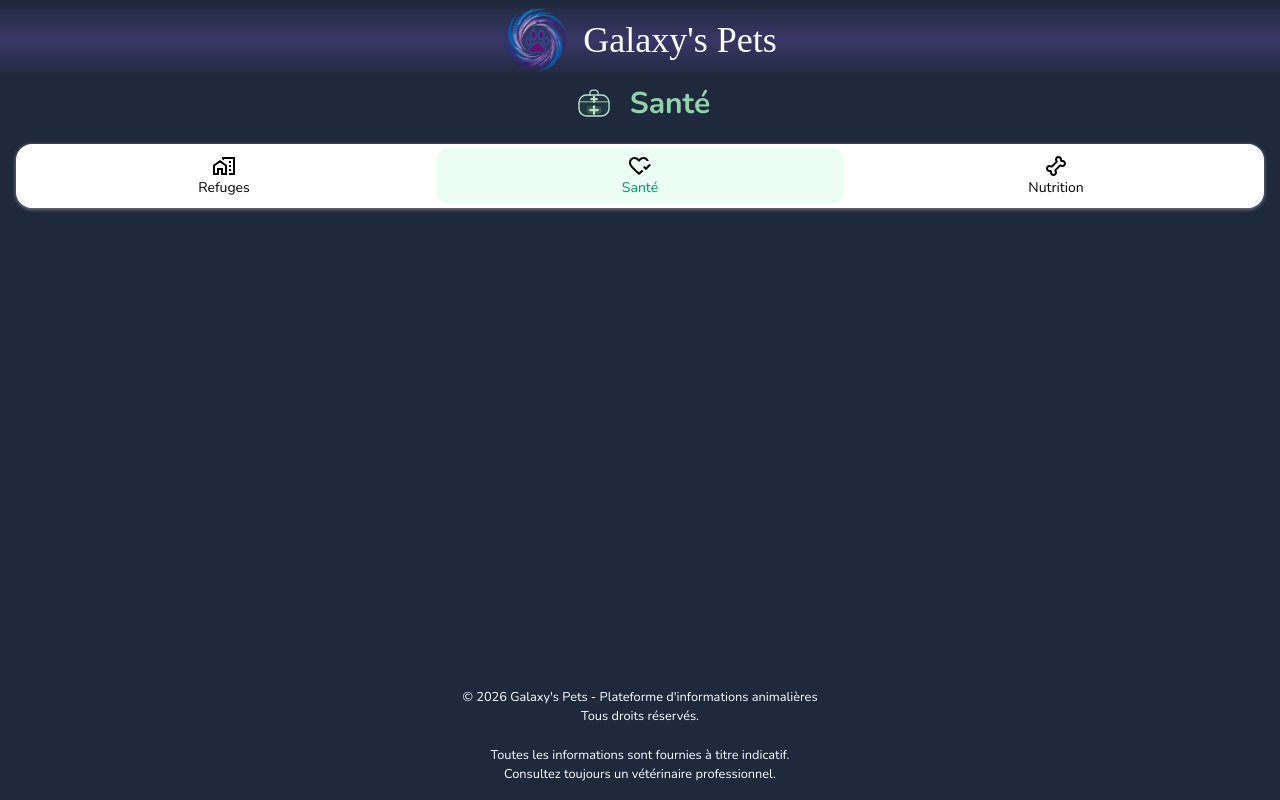
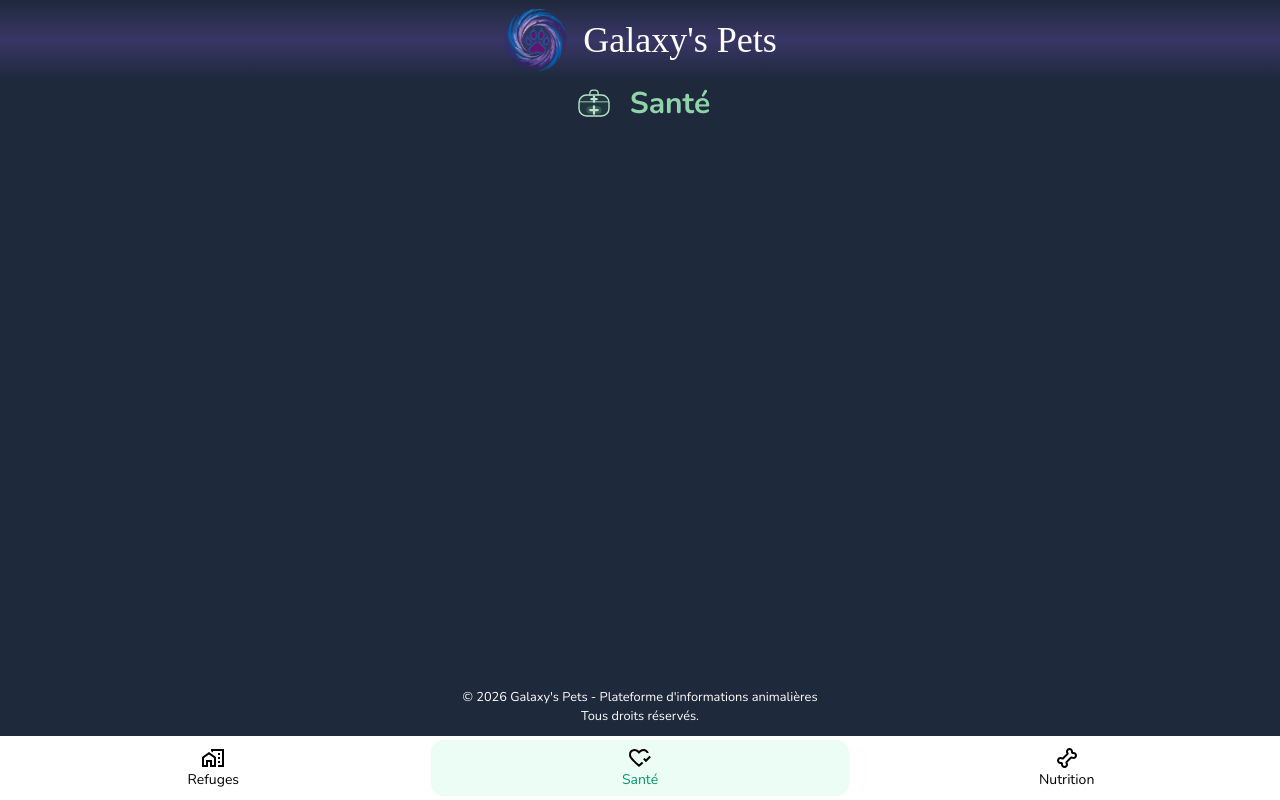
Before and after one commit to LaurieLM/galaxys_pets, a React (Vite) app: page /health in a window 1280 px wide. Built offline with nearby package versions, Linux system fonts and the light colour scheme; a web font is replaced by a local one.

Commit message:
update display tab for fixed

```diff
--- a/src/components/Tab.tsx
+++ b/src/components/Tab.tsx
@@ -8,7 +8,7 @@ import BtnTab from './BtnTab'
 export default function Tab() {
 
     return (
-        <nav className="flex justify-around h-16 m-4 rounded-2xl border-spacing-1 shadow-[0px_1px_4px_0px_rgba(178,168,168,0.75)] bg-white">
+        <nav className="flex justify-around h-16 border-spacing-1 bg-white fixed bottom-0 w-[100%]">
 
             <NavLink to="/shelters" className="w-1/3 m-1 transition-all duration-200">
                 {({ isActive }) => (
--- a/src/pages/Home.tsx
+++ b/src/pages/Home.tsx
@@ -13,6 +13,5 @@ export default function Home() {
                 <AnimalCard/>
             </div>
         </section>
-
     )
 }
```
